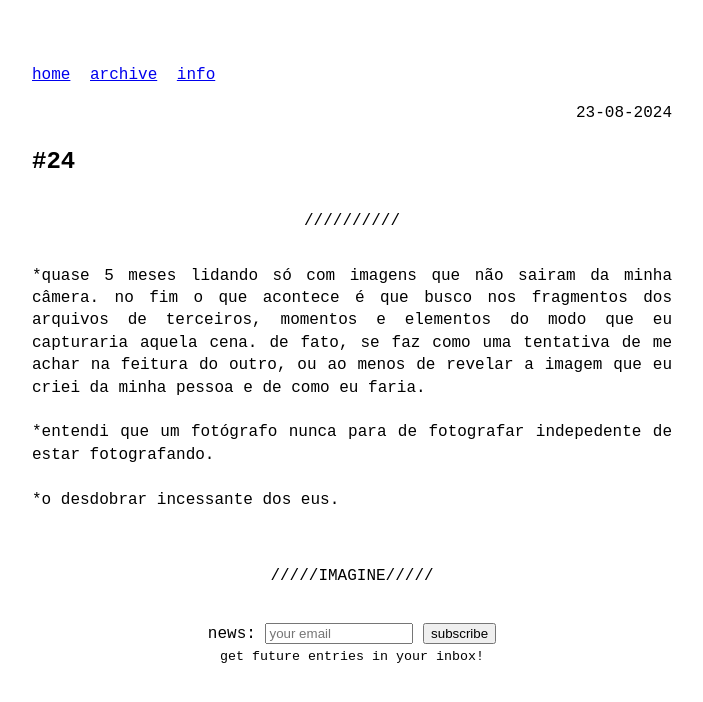
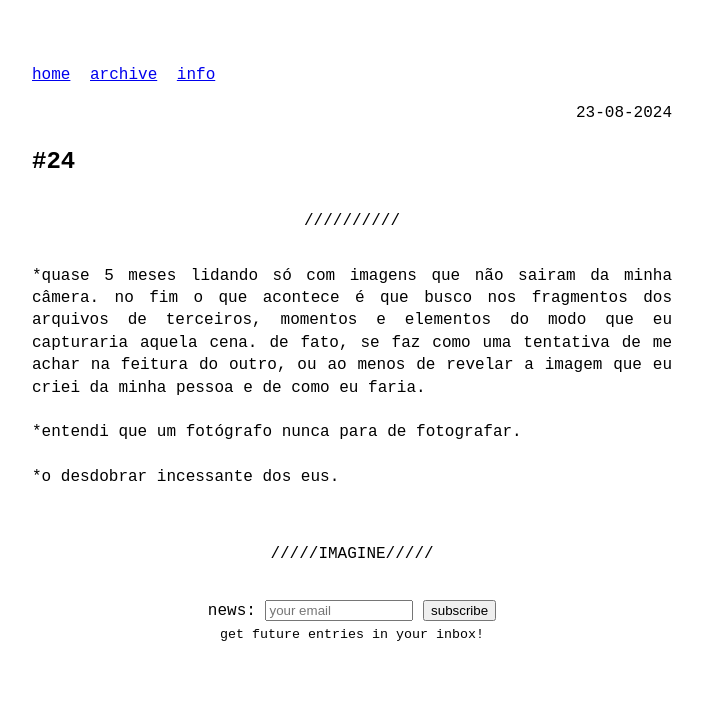
Before and after one commit to odaniloluna/odaniloluna.github.io, a Jekyll site: the page built from _posts/2024-08-23-#24.md, in a window 1280 px wide. Shown: the top 702 px of the page, without its empty margins (288-991 px from the left). Built offline with Jekyll 4.4.1, drawn with Linux system fonts in a browser that asks for light colours.

Commit message:
Update 2024-08-23-#24.md

```diff
--- a/_posts/2024-08-23-#24.md
+++ b/_posts/2024-08-23-#24.md
@@ -8,7 +8,7 @@
 *quase 5 meses lidando só com imagens que não sairam da minha câmera. no fim o que acontece é que busco nos fragmentos dos arquivos de terceiros, momentos e elementos do modo que eu capturaria aquela cena. de fato, se faz como uma tentativa de me achar na feitura do outro, ou ao menos de revelar a imagem que eu criei da minha pessoa e de como eu faria.
 <br>
 <br>
-*entendi que um fotógrafo nunca para de fotografar indepedente de estar fotografando.
+*entendi que um fotógrafo nunca para de fotografar.
 <br>
 <br>
 *o desdobrar incessante dos eus.
```
